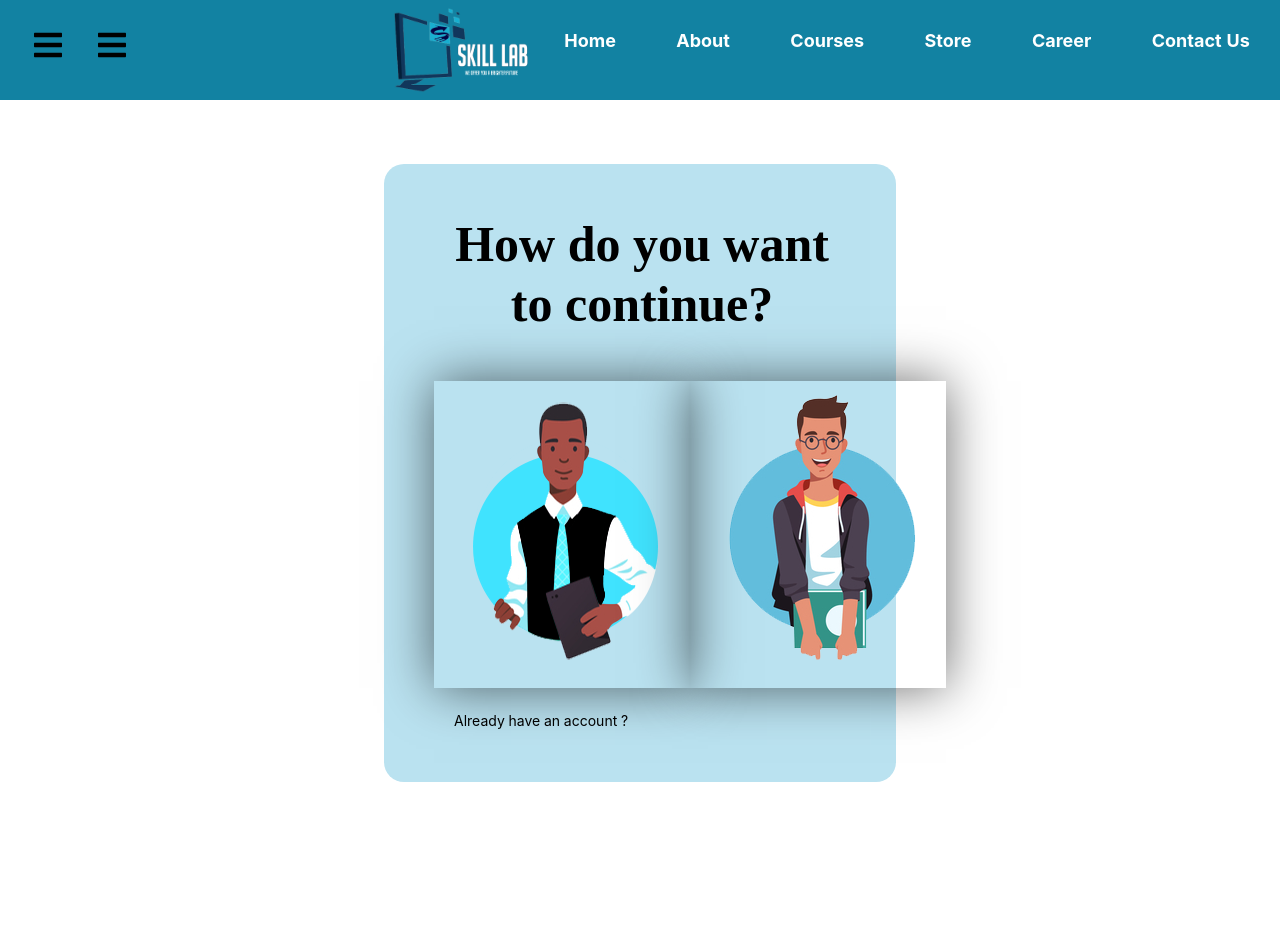
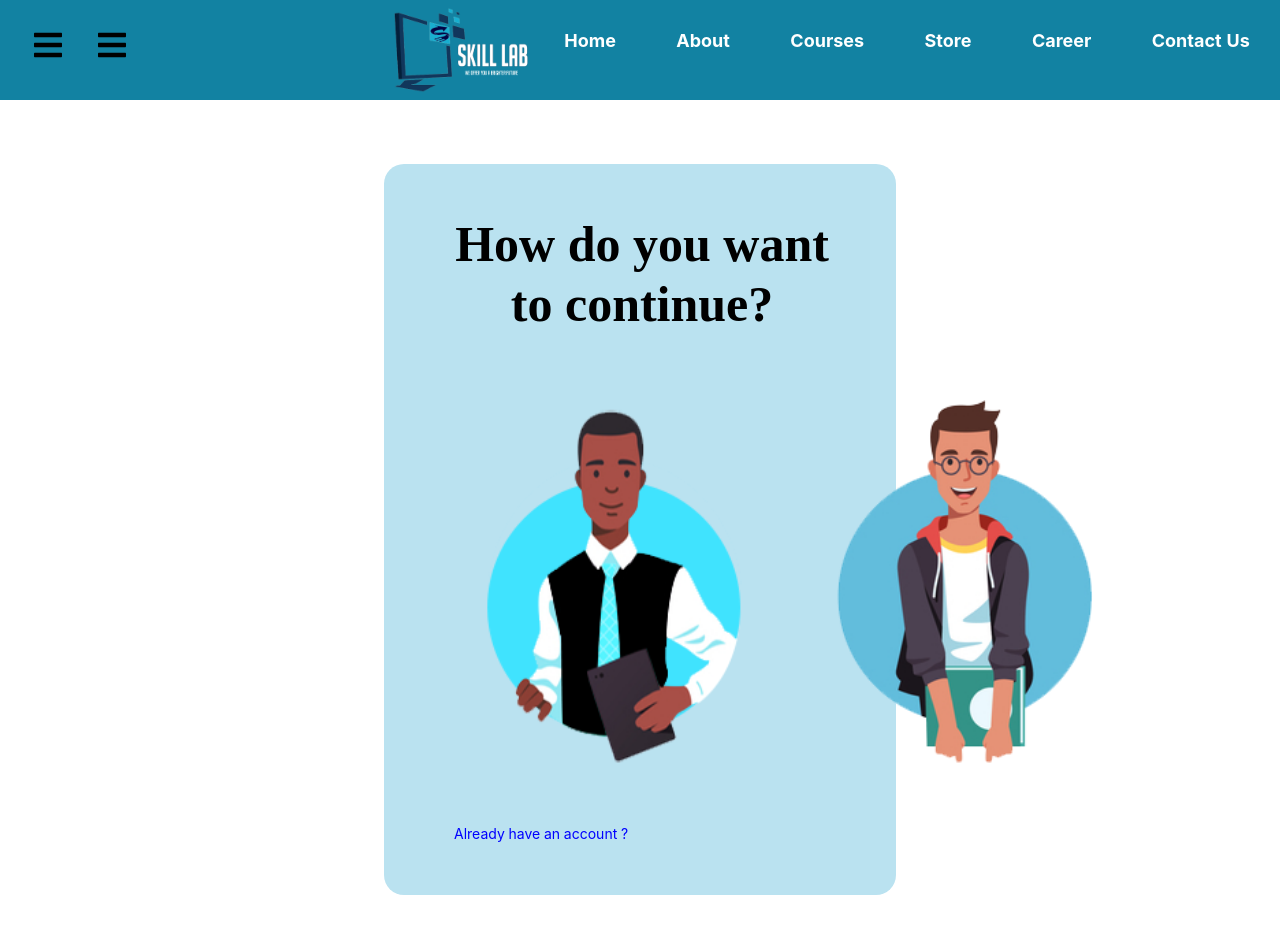
Before and after one commit to kelum99/Skill-Lab, a React (Create React App) app: page /areyou in a window 1280 px wide. Shown: the top 934 px of the page. Before the commit the page ends 846 px from the top, so only its background shows below. Built offline with nearby package versions, Linux system fonts and the light colour scheme.

Commit message:
Authentication update

```diff
--- a/src/pages/Authentication Management/AreYou.js
+++ b/src/pages/Authentication Management/AreYou.js
@@ -4,6 +4,7 @@ import 'antd/dist/antd.css';
 import './stylesAreyou.css'
 import lec from '../../Images/lec.png';
 import student from '../../Images/student.png';
+import {Link} from "react-router-dom";
 
 function AreYou() {
 
@@ -13,7 +14,9 @@ function AreYou() {
 return (
 
 <>
+
       <div className="main-container-areyou">
+
 
       <div className="form-areYou">
 
@@ -23,22 +26,25 @@ return (
       <div className="areYou">
 
 
+<Link to ="/signuplec" >
       <img className="img1"
             width={350}
-            src={lec}  />
+            src={lec}
+            /></Link>
 
 
-
+      <Link to ="/signupstd" >
       <img className="img1"
             width={350}
-            src={student} />
+            src={student} /></Link>
 
       </div>
 
 
 <Form>
         <br></br>
-      <a className="login-form-forgot" href="">Already have an account ? </a>
+        <Link to ="/signin" >
+      <a className="login-form-forgot" href="">Already have an account ? </a> </Link>
 
 </Form>
 
--- a/src/pages/Authentication Management/Home.js
+++ b/src/pages/Authentication Management/Home.js
@@ -3,6 +3,7 @@ import { Form,Button} from 'antd';
 import 'antd/dist/antd.css';
 import './stylesHome.css'
 import home from '../../Images/home.png';
+import {Link} from "react-router-dom";
 
 
 function Home() {
@@ -15,12 +16,15 @@ return (
 <Form>
 
     <Form.Item >
+
+        <Link to ="/signin" >
             <Button type="primary" htmlType="submit" className="btnSignin">
             SIGNIN
-            </Button>
+            </Button></Link>
+        <Link to ="/areYou" >
             <Button type="primary" htmlType="submit" className="btnReg">
             REGISTER
-            </Button>
+            </Button></Link>
 
     </Form.Item>
 
@@ -42,9 +46,10 @@ return (
     </Form.Item>
 
     <Form.Item>
+    <Link to ="/areYou" >
             <Button type="primary" htmlType="submit" className="btn1" >
             JOIN WITH US
-            </Button>
+            </Button></Link>
     </Form.Item>
 
     <Form.Item>
--- a/src/pages/Authentication Management/stylesAreyou.css
+++ b/src/pages/Authentication Management/stylesAreyou.css
@@ -29,15 +29,17 @@
 
 .login-form-forgot{
     margin-left: 20px;
+    color: blue;
+}
+
+.login-form-forgot:hover{
     color: black;
 }
 
-.login-form-forgot:hover{
-    color: white;
-}
 
 
-.img1{
-    box-shadow: 0px 0px 50px #00000094;
+.lechead{
+    margin-left:39%;
+    margin-top: 10%;
 
 }
--- a/src/pages/Authentication Management/stylesHome.css
+++ b/src/pages/Authentication Management/stylesHome.css
@@ -3,7 +3,7 @@
     background: #0060CC;
     margin-top: 20px;
     border-radius: 20px;
-    margin-left: 88%;
+
     outline: none;
     border: none;
 }
```
